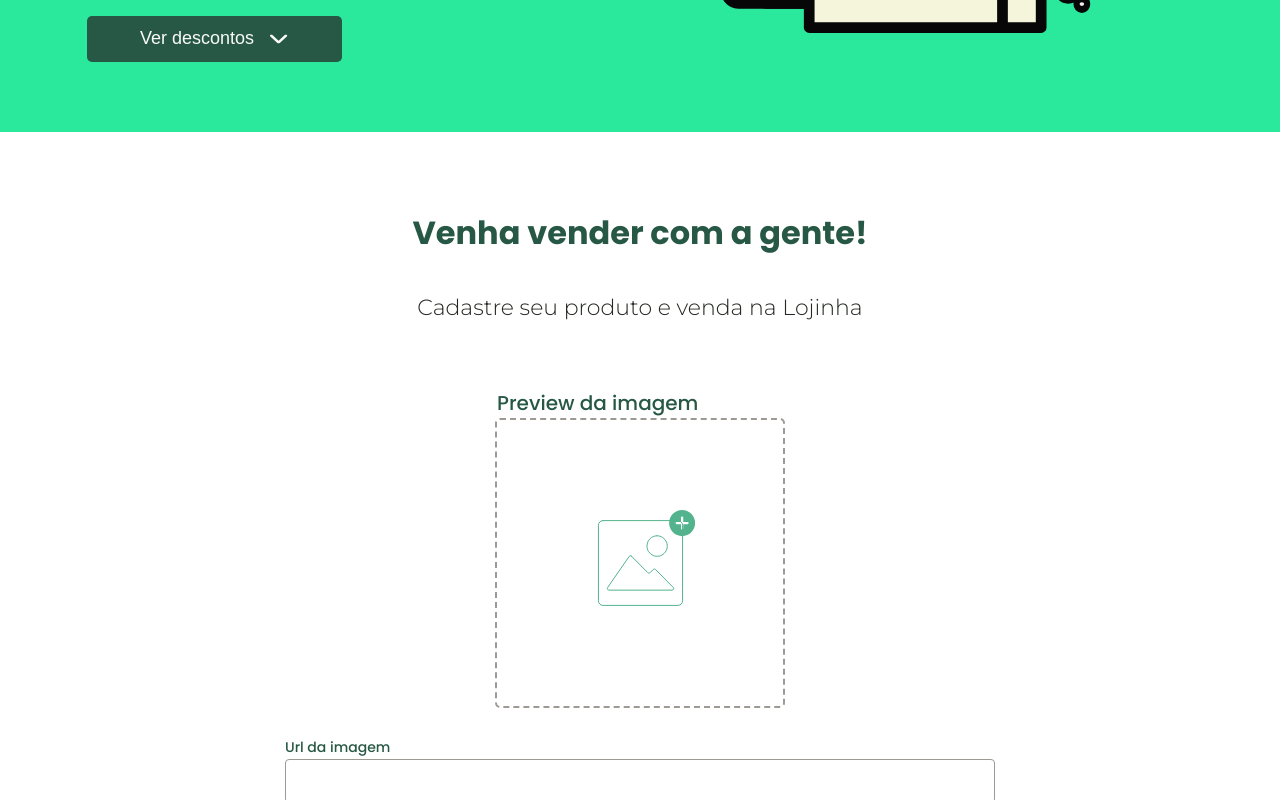
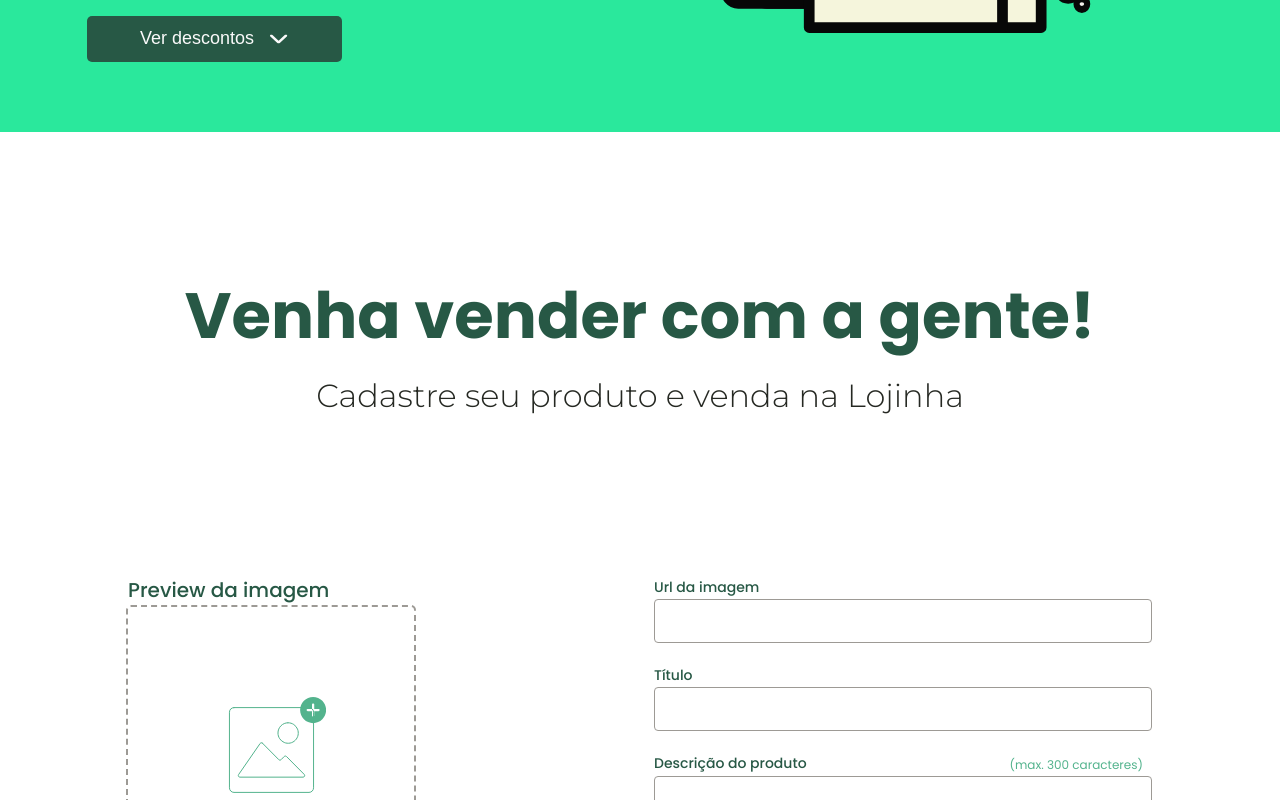
Before and after one commit to kaiocp/virtual-store, a React (Vite) app in the folder Front-End/: page / in a window 1280 px wide. Shown: the part 580-1380 px from the top of the page. Built offline with nearby package versions, Linux system fonts and the light colour scheme.

Commit message:
feat: cadastro produto desktop

```diff
--- a/Front-End/src/components/Cadastro/cadastro.css
+++ b/Front-End/src/components/Cadastro/cadastro.css
@@ -197,3 +197,35 @@
         width: 390px;
     }
 }
+
+@media screen and (min-width: 1024px) {
+    .cadastro {
+        padding-top: 10rem;
+        padding-bottom: 15rem;
+        max-width: 1920px;
+        margin: 0 auto;
+        row-gap: 10rem;
+    }
+    .cadastro fieldset {
+        width: 100%;
+        display: flex;
+        justify-content: center;
+        align-items: center;
+    }
+    .cadastro__header h2 {
+        font-size: 4rem;
+    }
+    .cadastro__header p {
+        font-size: 2rem;
+    }
+    .cadastro__form {
+        min-width: 1024px;
+        width: 100%;
+        flex-direction: row;
+        margin: 0 0;
+        column-gap: 15rem;
+    }
+    .cadastro__form--img {
+        align-self: flex-start;
+    }
+}
```
